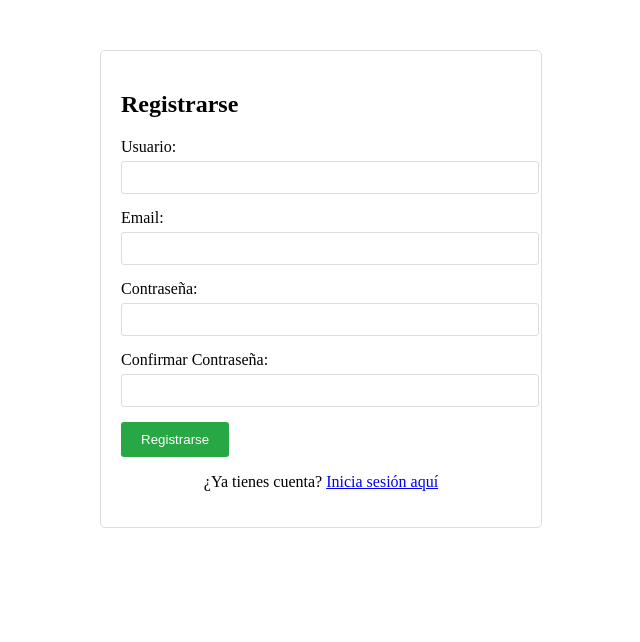
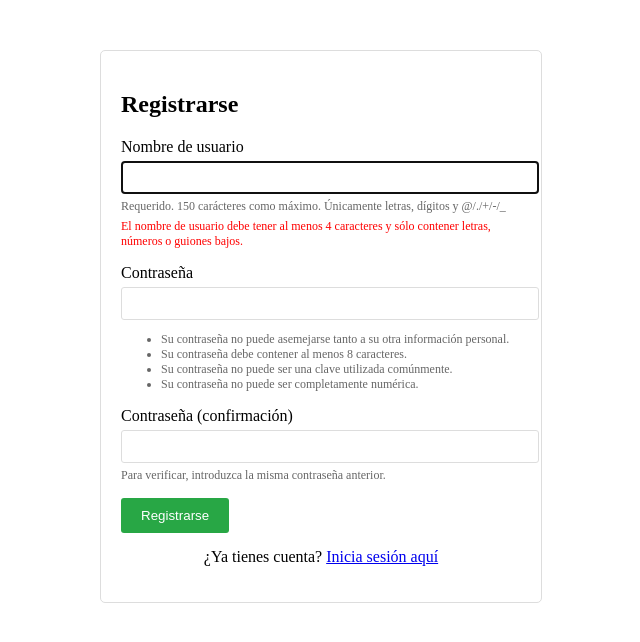
Before and after one commit to bianesas/voltage, a Django app: page / in a window 1280 px wide. Shown: the top 642 px of the page, without its empty margins (319-959 px from the left). Run offline with Django 5.2, Linux system fonts and the light colour scheme.

Commit message:
signup detecta errores

```diff
--- a/inicio/templates/signup.html
+++ b/inicio/templates/signup.html
@@ -23,6 +23,17 @@
             border: 1px solid #ddd;
             border-radius: 3px;
         }
+        .error {
+            color: red;
+            font-size: 12px;
+            margin-top: 5px;
+        }
+        .helptext {
+            color: #666;
+            font-size: 12px;
+            display: block;
+            margin-top: 5px;
+        }
         button {
             background-color: #28a745;
             color: white;
@@ -37,34 +48,113 @@
     <div class="signup-container">
         <h2>Registrarse</h2>
 
+        {% if form.errors %}
+            <div style="color: red; margin-bottom: 15px;">
+                {% for field in form %}
+                    {% for error in field.errors %}
+                        <p>{{ error }}</p>
+                    {% endfor %}
+                {% endfor %}
+            </div>
+        {% endif %}
+
         <form method="post">
             {% csrf_token %}
 
+            {% for field in form %}
             <div class="form-group">
-                <label for="username">Usuario:</label>
-                <input type="text" id="username" name="username" required>
+                <label for="{{ field.id_for_label }}">{{ field.label }}</label>
+                {{ field }}
+                {% if field.help_text %}
+                    <span class="helptext">{{ field.help_text }}</span>
+                {% endif %}
+                {% if field.errors %}
+                    <div class="error">
+                        {% for err in field.errors %}
+                            <div>{{ err }}</div>
+                        {% endfor %}
+                    </div>
+                {% endif %}
+                {% if field.name == 'username' %}
+                    <div id="username-warning" class="error" style="display:none"></div>
+                {% elif field.name == 'password1' %}
+                    <div id="password-warning" class="error" style="display:none"></div>
+                {% elif field.name == 'password2' %}
+                    <div id="password-match-warning" class="error" style="display:none"></div>
+                {% endif %}
             </div>
-
-            <div class="form-group">
-                <label for="email">Email:</label>
-                <input type="email" id="email" name="email" required>
-            </div>
-
-            <div class="form-group">
-                <label for="password1">Contraseña:</label>
-                <input type="password" id="password1" name="password1" required>
-            </div>
-
-            <div class="form-group">
-                <label for="password2">Confirmar Contraseña:</label>
-                <input type="password" id="password2" name="password2" required>
-            </div>
+            {% endfor %}
 
             <button type="submit">Registrarse</button>
         </form>
-        <div style="text-align: center; margin-top: 15px;">
-            <p>¿Ya tienes cuenta? <a href="{% url 'login' %}">Inicia sesión aquí</a></p>
-        </div>
+
+        <p style="text-align: center; margin-top: 15px;">
+            ¿Ya tienes cuenta? <a href="{% url 'login' %}">Inicia sesión aquí</a>
+        </p>
     </div>
+    <script>
+        (function(){
+            const usernameInput = document.querySelector('input[name="username"]');
+            const pw1 = document.querySelector('input[name="password1"]');
+            const pw2 = document.querySelector('input[name="password2"]');
+            const submitBtn = document.querySelector('button[type="submit"]');
+
+            function validateUsername() {
+                const warn = document.getElementById('username-warning');
+                if (!usernameInput) return true;
+                const val = usernameInput.value.trim();
+                const ok = /^[A-Za-z0-9_]{4,}$/.test(val);
+                if (!ok) {
+                    warn.style.display = 'block';
+                    warn.textContent = 'El nombre de usuario debe tener al menos 4 caracteres y sólo contener letras, números o guiones bajos.';
+                } else {
+                    warn.style.display = 'none';
+                    warn.textContent = '';
+                }
+                return ok;
+            }
+
+            function validatePasswordRequirements() {
+                const warn = document.getElementById('password-warning');
+                if (!pw1) return true;
+                const val = pw1.value;
+                const lengthOk = val.length >= 8;
+                const hasLetter = /[A-Za-z]/.test(val);
+                const hasNumber = /[0-9]/.test(val);
+                if (!lengthOk || !hasLetter || !hasNumber) {
+                    warn.style.display = 'block';
+                    warn.textContent = 'La contraseña debe tener al menos 8 caracteres, incluir letras y números.';
+                } else {
+                    warn.style.display = 'none';
+                    warn.textContent = '';
+                }
+                return lengthOk && hasLetter && hasNumber;
+            }
+
+            function validatePasswordMatch() {
+                const warn = document.getElementById('password-match-warning');
+                if (!pw1 || !pw2) return true;
+                if (pw2.value && pw1.value !== pw2.value) {
+                    warn.style.display = 'block';
+                    warn.textContent = 'Las contraseñas no coinciden.';
+                    return false;
+                }
+                warn.style.display = 'none';
+                warn.textContent = '';
+                return true;
+            }
+
+            function updateSubmitState(){
+                const ok = validateUsername() && validatePasswordRequirements() && validatePasswordMatch();
+                if (submitBtn) submitBtn.disabled = !ok;
+            }
+
+            if (usernameInput) usernameInput.addEventListener('input', updateSubmitState);
+            if (pw1) pw1.addEventListener('input', updateSubmitState);
+            if (pw2) pw2.addEventListener('input', updateSubmitState);
+
+            updateSubmitState();
+        })();
+    </script>
 </body>
 </html>
--- a/inicio/views.py
+++ b/inicio/views.py
@@ -12,8 +12,9 @@ def pagina_protegida(request):
 # Create your views here.
 def inicio(request):
 
+    form = UserCreationForm()
     return render(request, 'signup.html', {
-        'form':UserCreationForm
+        'form': form
     })
 
 def signup(request):
--- a/voltage/settings.py
+++ b/voltage/settings.py
@@ -111,9 +111,9 @@ AUTH_PASSWORD_VALIDATORS = [
 # Internationalization
 # https://docs.djangoproject.com/en/5.1/topics/i18n/
 
-LANGUAGE_CODE = 'en-us'
+LANGUAGE_CODE = 'es-es'
 
-TIME_ZONE = 'UTC'
+TIME_ZONE = 'America/Santiago'
 
 USE_I18N = True
 
```
Also changed, not shown: db.sqlite3.
